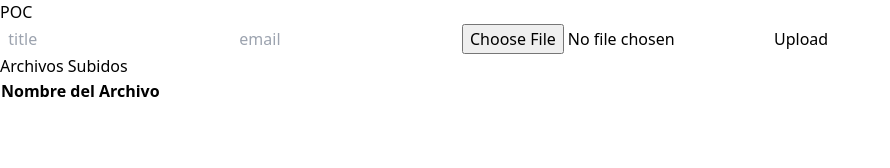
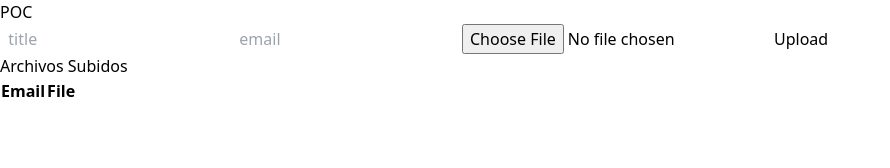
Before and after one commit to GrossoLuis/poc-client, a React (Vite) app: page / in a window 1280 px wide. Shown: the top 168 px of the page, without its empty margins (0-890 px from the left). Built offline with nearby package versions, Linux system fonts and the light colour scheme.

Commit message:
add table

```diff
--- a/src/App.jsx
+++ b/src/App.jsx
@@ -38,8 +38,8 @@ function App() {
 
   return (
     <div className="w-full h-screen flex flex-col items-center justify-center bg-white text-blac">
-      <h1 className="text-2xl mb-10">POC</h1>
-      <form className="flex flex-col bg-white border-[1.5px] border-black rounded-md w-[400px] h-3/4 gap-7 items-center" onSubmit={handleSubmit}>
+      <h1 className="text-2xl mb-5">POC</h1>
+      <form className="flex flex-col bg-white border-[1.5px] border-black rounded-md w-[400px] h-2/4 gap-7 items-center" onSubmit={handleSubmit}>
         <input className="block mt-24 rounded-md border-0 py-1.5 text-gray-900 shadow-sm ring-1 ring-inset ring-gray-300 placeholder:text-gray-400 focus:ring-2 focus:ring-inset focus:ring-black" type="text" placeholder="  title" value={post.title} onChange={e => setPost({...post, title: e.target.value})} />
         <input className="block rounded-md border-0 py-1.5 text-gray-900 shadow-sm ring-1 ring-inset ring-gray-300 placeholder:text-gray-400 focus:ring-2 focus:ring-inset focus:ring-black" type="text" placeholder="  email" value={post.email} onChange={e => setPost({...post, email: e.target.value})} />
         <input type="file" name="video" id="video" onChange={e => setPost({...post, video: e.target.files[0]})} />
@@ -53,13 +53,17 @@ function App() {
         <table className="border-collapse border border-black mt-3">
           <thead>
             <tr>
-              <th className="border border-black px-4 py-2">Nombre del Archivo</th>
+              <th className="border border-black px-4 py-2">Email</th>
+              <th className="border border-black px-4 py-2">File</th>
+
+
             </tr>
           </thead>
           <tbody>
             {uploadedFiles.map((file, index) => (
               <tr key={index}>
-                <td className="border border-black px-4 py-2">{file.name}</td>
+              <td className="border border-black px-4 py-2">{file.email}</td>
+              <td className="border border-black px-4 py-2">{file.video.name}</td>
               </tr>
             ))}
           </tbody>
```
